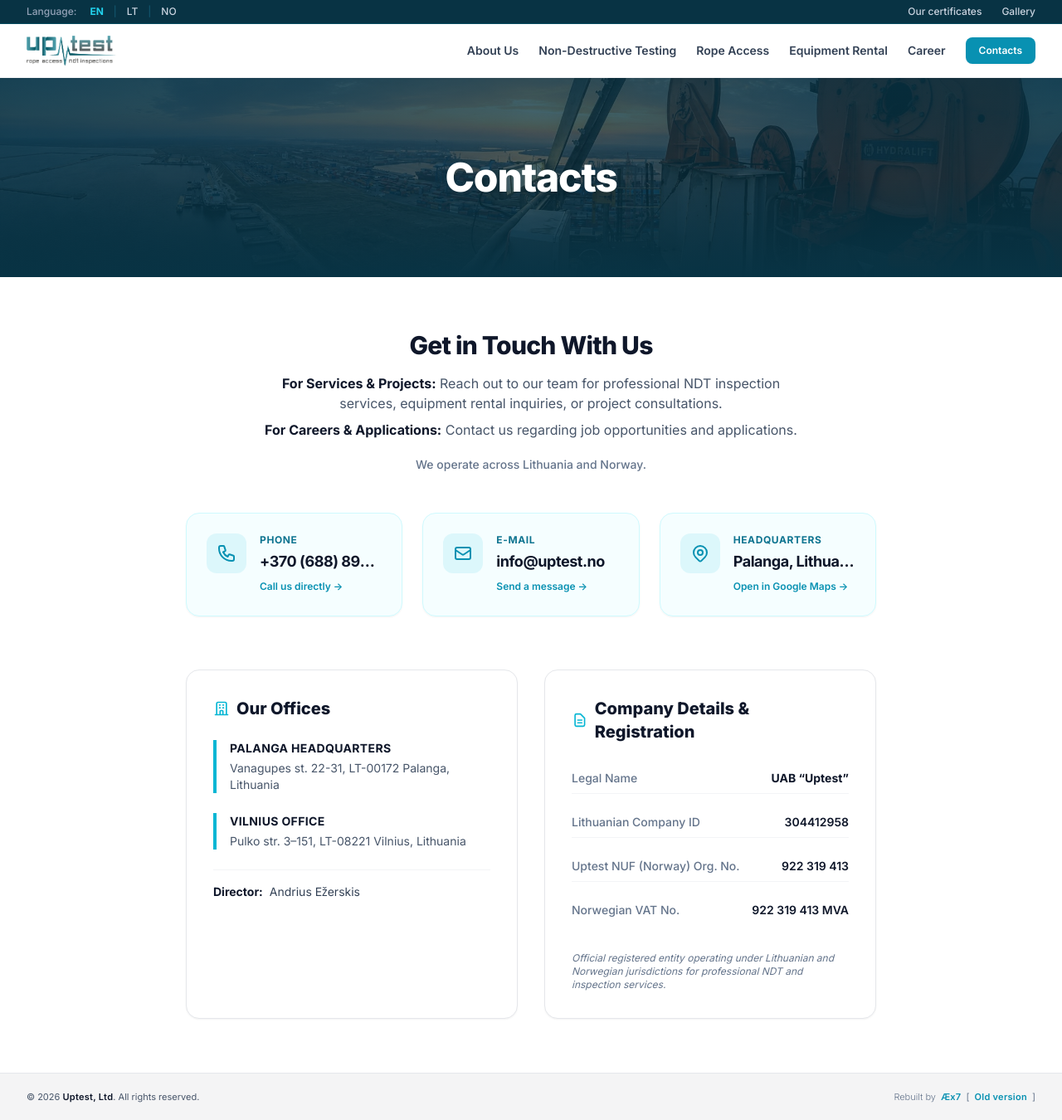
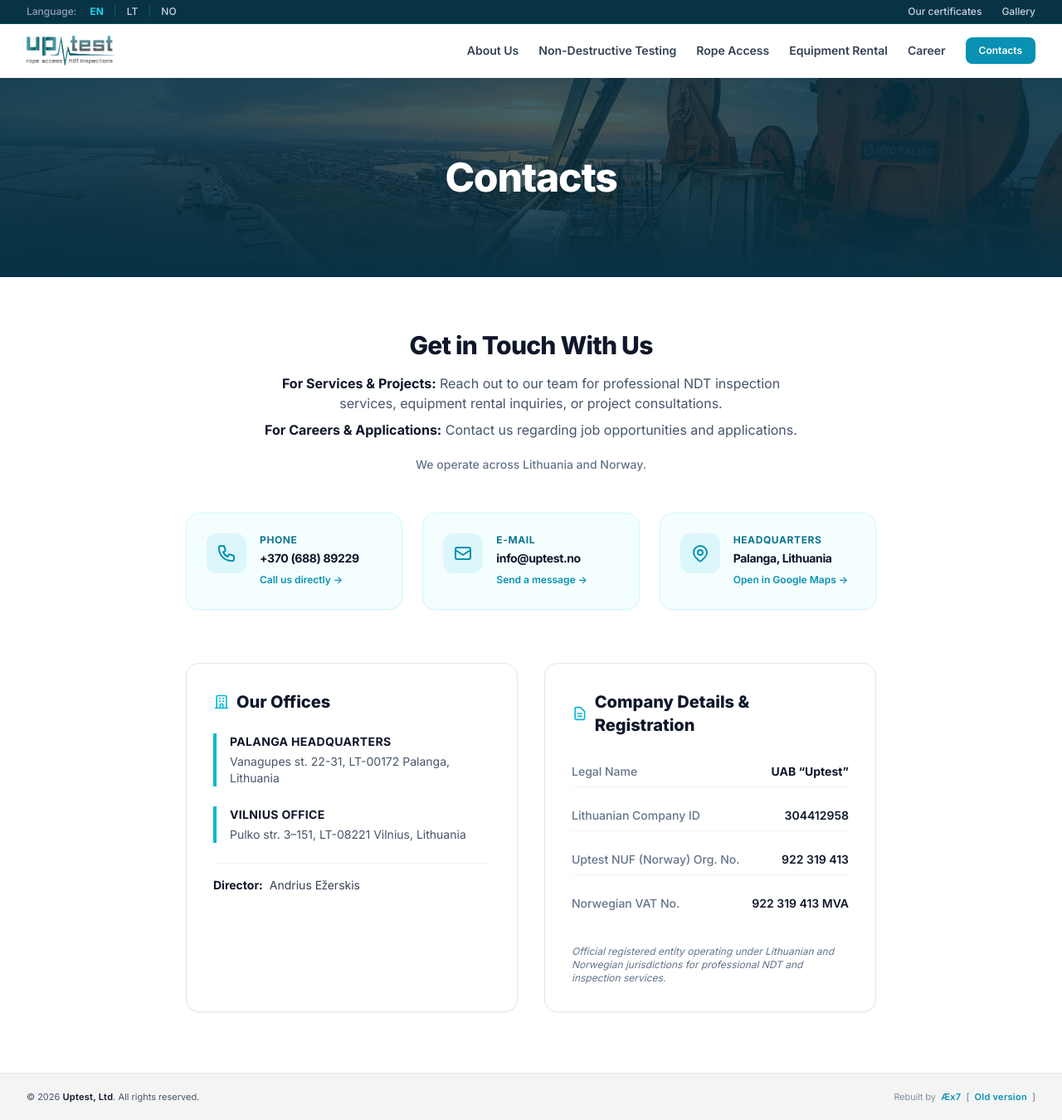
Before and after one commit to mruslys/uptest.no, a Jekyll site: the page built from contacts/index.html, in a window 1280 px wide and 1350 px high. Shown: the whole window at 83% size. Built offline with Jekyll 4.4.1, drawn with Linux system fonts in a browser that asks for light colours; nearby versions of some CDN libraries.

Commit message:
Update index.html

```diff
--- a/contacts/index.html
+++ b/contacts/index.html
@@ -31,7 +31,7 @@
         </div>
         <div class="space-y-1 min-w-0 flex-1">
             <h3 class="text-xs font-bold uppercase tracking-wider text-brand-700">Phone</h3>
-            <p class="text-base sm:text-lg font-bold text-slate-900 tracking-tight truncate">+370 (688) 89229</p>
+            <p class="text-base sm:text-sm font-bold text-slate-900 tracking-tight truncate">+370 (688) 89229</p>
             <span class="text-xs font-semibold text-brand-600 group-hover:underline inline-flex items-center gap-1 pt-1">Call us directly &rarr;</span>
         </div>
     </a>
@@ -45,7 +45,7 @@
         </div>
         <div class="space-y-1 min-w-0 flex-1">
             <h3 class="text-xs font-bold uppercase tracking-wider text-brand-700">E-mail</h3>
-            <p class="text-base sm:text-lg font-bold text-slate-900 tracking-tight truncate">info@uptest.no</p>
+            <p class="text-base sm:text-sm font-bold text-slate-900 tracking-tight truncate">info@uptest.no</p>
             <span class="text-xs font-semibold text-brand-600 group-hover:underline inline-flex items-center gap-1 pt-1">Send a message &rarr;</span>
         </div>
     </a>
@@ -60,7 +60,7 @@
         </div>
         <div class="space-y-1 min-w-0 flex-1">
             <h3 class="text-xs font-bold uppercase tracking-wider text-brand-700">Headquarters</h3>
-            <p class="text-base sm:text-lg font-bold text-slate-900 tracking-tight truncate">Palanga, Lithuania</p>
+            <p class="text-base sm:text-sm font-bold text-slate-900 tracking-tight truncate">Palanga, Lithuania</p>
             <span class="text-xs font-semibold text-brand-600 group-hover:underline inline-flex items-center gap-1 pt-1">Open in Google Maps &rarr;</span>
         </div>
     </a>
```
